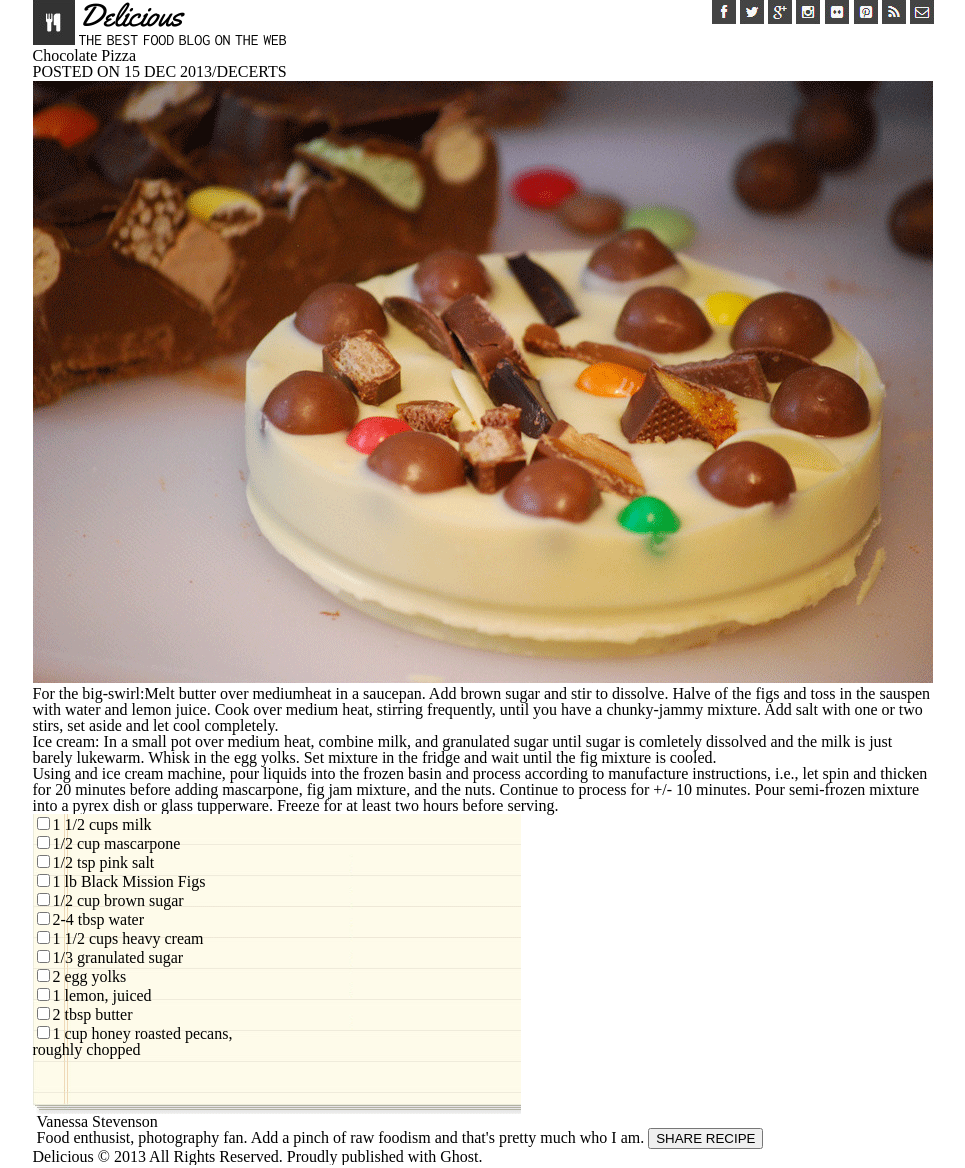
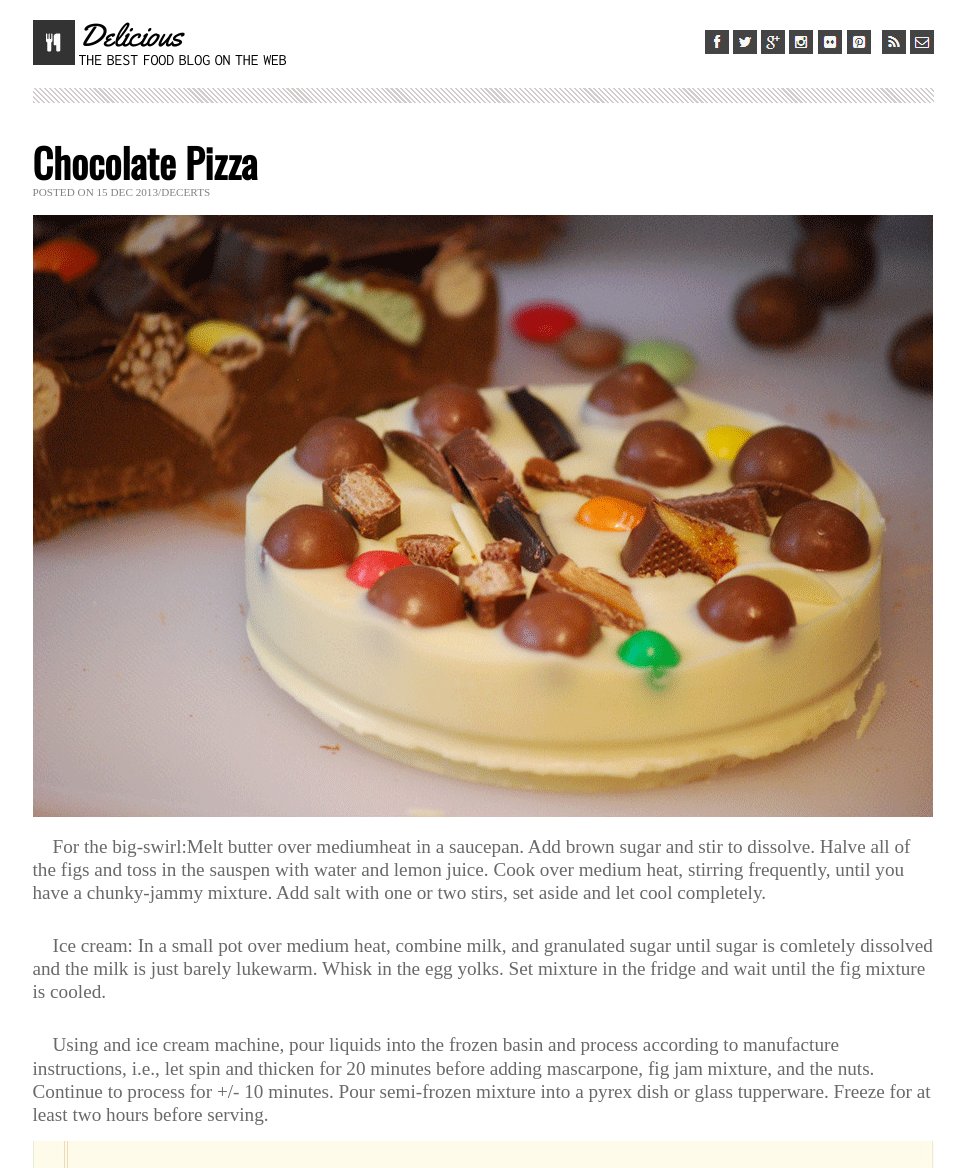
Before and after one commit to KaterynaShydlovska/class10-chocolate-pizza, a plain HTML site: page index.html in a window 1280 px wide. Shown: the top 1168 px of the page, without its empty margins (157-1122 px from the left). Drawn offline with nearby package versions, Linux system fonts and the light colour scheme.

Commit message:
added css properties

```diff
--- a/index.html
+++ b/index.html
@@ -6,6 +6,9 @@
   <link rel="stylesheet" href="style.css">
   <link href="https://fonts.googleapis.com/css?family=Yellowtail&display=swap" rel="stylesheet">
   <link href="https://fonts.googleapis.com/css?family=Inconsolata&display=swap" rel="stylesheet">
+  <link href="https://fonts.googleapis.com/css?family=Oswald&display=swap" rel="stylesheet">
+  <link href="https://fonts.googleapis.com/css?family=Patrick+Hand&display=swap" rel="stylesheet">
+
 </head>
 <body>
   <header>
@@ -17,7 +20,7 @@
       </div>
     </div>
     <div id='social'>
-      <div>
+      <div id='social-left'>
         <img src='fb-icon.png'>
         <img src='twit-icon.png'>
         <img src='gp-icon.png'>
@@ -31,12 +34,15 @@
       </div>
     </div>
   </header>
+  <div class="divider"></div>
   <article>
-    <h1>Chocolate Pizza</h1>
-    <h5>POSTED ON 15 DEC 2013/DECERTS</h5>
+    <br>
+    <h1 id='blog-post-title'>Chocolate Pizza</h1>
+    <h5 id='blog-post'>POSTED ON 15 DEC 2013/DECERTS</h5>
+    <br>
     <img src="choco-pizza.png" alt="pizza">
     <p>
-      For the big-swirl:Melt butter over mediumheat in a saucepan. Add brown sugar and stir to dissolve. Halve of the figs and toss in the sauspen with water and lemon juice. Cook over medium heat, stirring frequently, until you have a chunky-jammy mixture. Add salt with one or two stirs, set aside and let cool completely.
+      For the big-swirl:Melt butter over mediumheat in a saucepan. Add brown sugar and stir to dissolve. Halve all of the figs and toss in the sauspen with water and lemon juice. Cook over medium heat, stirring frequently, until you have a chunky-jammy mixture. Add salt with one or two stirs, set aside and let cool completely.
     </p>
     <p>
       Ice cream: In a small pot over medium heat, combine milk, and granulated sugar until sugar is comletely dissolved and the milk is just barely lukewarm. Whisk in the egg yolks. Set mixture in the fridge and wait until the fig mixture is cooled.
@@ -46,7 +52,7 @@
     </p>
   </article>
   <div id='shoppingList'>
-    <ul>
+    <ul id='leftList'>
       <li><input type='checkbox'>1 1/2 cups milk</li>
       <li><input type='checkbox'>1/2 cup mascarpone</li>
       <li><input type='checkbox'>1/2 tsp pink salt</li>
@@ -54,10 +60,10 @@
       <li><input type='checkbox'>1/2 cup brown sugar</li>
       <li><input type='checkbox'>2-4 tbsp water</li>
     </ul>
-    <ul >
+    <ul id='rightList' >
         <li><input type='checkbox'>1 1/2 cups heavy cream</li>
-        <li><input type='checkbox'>1/3 granulated sugar</li>
-        <li><input type='checkbox'>2 egg yolks</li>
+        <li><input type='checkbox'onclick="return false;" checked><s>1/3 granulated sugar</s></li>
+        <li><input type='checkbox'onclick="return false;" checked><s>2 egg yolks</s></li>
         <li><input type='checkbox'>1 lemon, juiced</li>
         <li><input type='checkbox'>2 tbsp butter</li>
         <li><input type='checkbox'>1 cup honey roasted pecans, roughly chopped</li>
--- a/style.css
+++ b/style.css
@@ -1,3 +1,8 @@
+header {
+  margin-top: 20px;
+}
+
+
 body{
   width: 901px;
   margin: 0 auto;
@@ -10,16 +15,38 @@ body{
 #social {
   position: relative;
   float: right;
+  margin-top: 10px;
+}
+
+#social-left {
+  margin-right: 7px;
 }
 
 #shoppingList {
   background-image: url(list-bg.png);
   height: 300px;
+  width: 100%;
 }
 
 #shoppingList ul {
   display: inline-block;
-  width: 50%;
+  width: 40%;
+  position: relative;
+  padding-top: 35px;
+  padding-left: 60px;
+  font-family: 'Patrick Hand', cursive;
+  font-size: 1.5em;
+  line-height: 1.3em;
+  color:rgb(105, 105, 105);
+}
+
+#leftList {
+  float: left;
+
+}
+
+#rigthlist {
+  float: right;
 }
 
 h2 {
@@ -33,3 +60,39 @@ h2 {
   letter-spacing: -0.01em;
   word-spacing: -0.2em;
 }
+
+#blog-post {
+  color: grey;
+  font-size: .7em;
+}
+
+#blog-post-title {
+  font-family: 'Oswald', sans-serif;
+  font-weight: 900;
+  font-size: 2.5em;
+  margin-bottom: 5px;
+
+}
+/* THANKS https://stackoverflow.com/questions/51495826/striped-divider-css */
+.divider {
+  height:15px;
+  width: 100%;
+  background:repeating-linear-gradient(45deg,#fff 2px,#fff 4px, rgb(209, 205, 205) 4px,rgb(209, 205, 205) 5.5px);
+  margin-top: 20px;
+  margin-bottom: 20px;
+
+}
+
+article p {
+  padding-top: 15px;
+  padding-bottom: 15px;
+  text-indent: 20px;
+  font-size: 1.2em;
+  color: rgb(105, 105, 105);
+  line-height: 1.2em;
+}
+
+input {
+  margin-right: 1.2em;
+  color: grey;
+}
```
